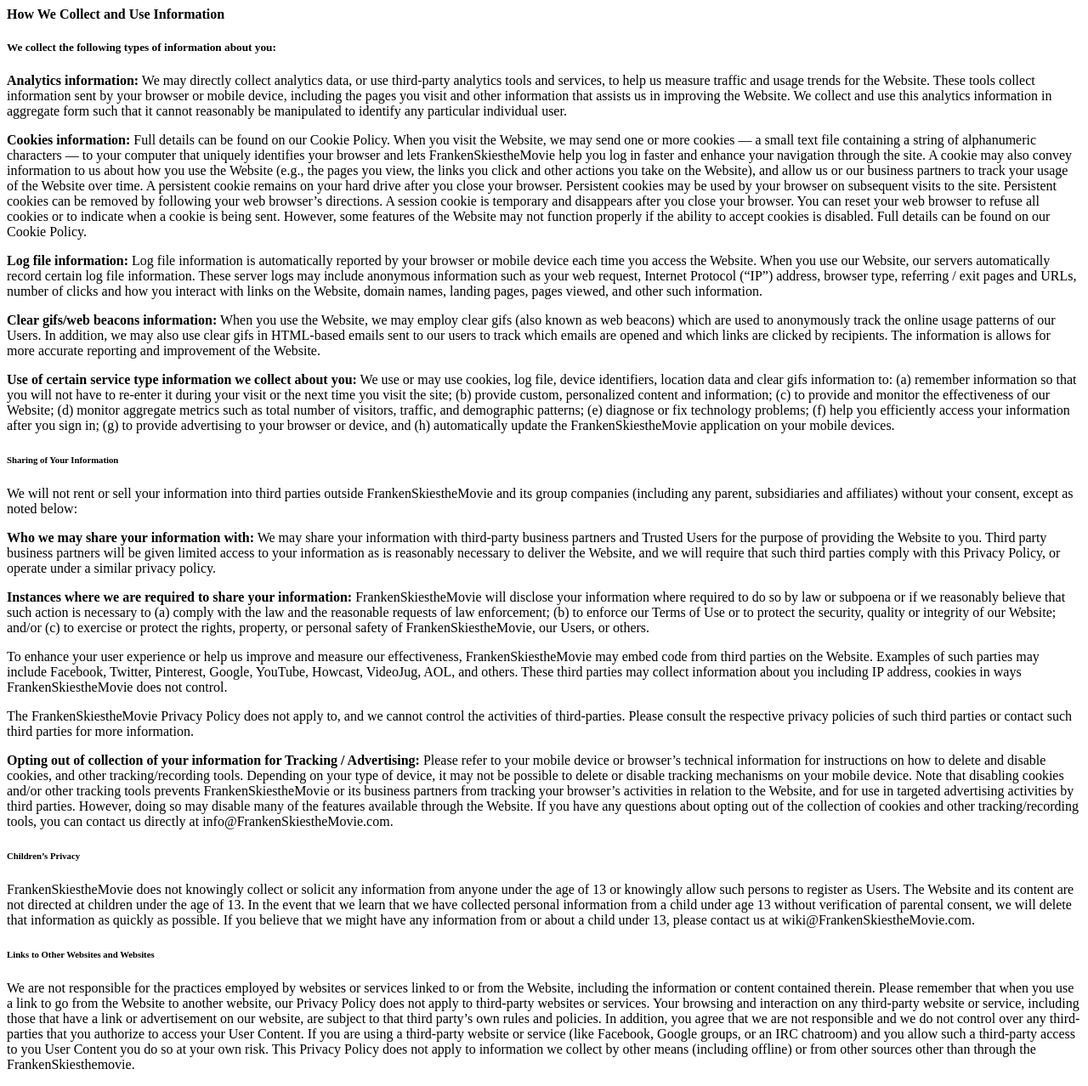
After one commit to nwestwind/FrankenSkies, a PHP site: page /privacy-content.php in a window 1280 px wide. The commit adds this page. Shown: the whole page at 85% size. Run offline with PHP 8.4, Linux system fonts and the light colour scheme.

Commit message:
success send

```diff
--- a/includes/content/join.php
+++ b/includes/content/join.php
@@ -19,6 +19,7 @@
 					</div>
 				</form>
 			</div>
+			<div id="loading">Loading...</div>
 		</div>
 	</div>
 </section>
--- /dev/null
+++ b/includes/content/privacy-content.php
@@ -0,0 +1,68 @@
+<section class="white">
+		<a id="privacy" class="anchor"></a>
+		<div class="inner-container">
+			<div class="row">
+				<div class="col s12">
+					<h4>How We Collect and Use Information</h4>
+
+					<h5>We collect the following types of information about you:</h5>
+					<p><strong>Analytics information:</strong> We may directly collect analytics data, or use third-party analytics tools and services, to help us measure traffic and usage trends for the Website. These tools collect information sent by your browser or mobile device, including the pages you visit and other information that assists us in improving the Website. We collect and use this analytics information in aggregate form such that it cannot reasonably be manipulated to identify any particular individual user.</p>
+
+					<p><strong>Cookies information:</strong> Full details can be found on our Cookie Policy. When you visit the Website, we may send one or more cookies — a small text file containing a string of alphanumeric characters — to your computer that uniquely identifies your browser and lets FrankenSkiestheMovie help you log in faster and enhance your navigation through the site. A cookie may also convey information to us about how you use the Website (e.g., the pages you view, the links you click and other actions you take on the Website), and allow us or our business partners to track your usage of the Website over time. A persistent cookie remains on your hard drive after you close your browser. Persistent cookies may be used by your browser on subsequent visits to the site. Persistent cookies can be removed by following your web browser’s directions. A session cookie is temporary and disappears after you close your browser. You can reset your web browser to refuse all cookies or to indicate when a cookie is being sent. However, some features of the Website may not function properly if the ability to accept cookies is disabled. Full details can be found on our Cookie Policy.</p>
+
+					<p><strong>Log file information:</strong> Log file information is automatically reported by your browser or mobile device each time you access the Website. When you use our Website, our servers automatically record certain log file information. These server logs may include anonymous information such as your web request, Internet Protocol (“IP”) address, browser type, referring / exit pages and URLs, number of clicks and how you interact with links on the Website, domain names, landing pages, pages viewed, and other such information.</p>
+
+					<p><strong>Clear gifs/web beacons information:</strong> When you use the Website, we may employ clear gifs (also known as web beacons) which are used to anonymously track the online usage patterns of our Users. In addition, we may also use clear gifs in HTML-based emails sent to our users to track which emails are opened and which links are clicked by recipients. The information is allows for more accurate reporting and improvement of the Website.</p>
+	<!--
+					<h6>Device identifiers:</h6>
+					<p>When you access the Website by or through a mobile device (including but not limited to smart-phones or tablets), we may access, collect, monitor and/or remotely store one or more “device identifiers,” such as a universally unique identifier (“UUID”). Device identifiers are small data files or similar data structures stored on or associated with your mobile device, which uniquely identify your mobile device. A device identifier may be data stored in connection with the device hardware, data stored in connection with the device’s operating system or other software, or data sent to the device by FrankenSkiestheMovie. A device identifier may convey information to us about how you browse and use the Website. A device identifier may remain persistently on your device, to help you log in faster and enhance your navigation through the Website. Some features of the Website may not function properly if use or availability of device identifiers is impaired or disabled.</p> -->
+
+					<!-- <h6>Location data:</h6>
+					<p>When you access the Website by or through a mobile device, we may access, collect, monitor and/or remotely store “location data,” which may include GPS coordinates (e.g. latitude and/or longitude) or similar information regarding the location of your mobile device. Location data may convey to us information about how you browse and use the Website. Some features of the Website, particularly location-based services, may not function properly if use or availability of location data is impaired or disabled.</p> -->
+
+					<!-- <h6>Commercial and marketing communications:</h6>
+					<p>We use the information we collect or receive, such as your email address, to communicate directly with you. We may send you emails containing newsletters, promotions, and special offers. If you do not want to receive such email messages, you will be given the option to opt out or change your preferences. We also use your information to send you Website-related emails (e.g., account verification, purchase and billing confirmations and reminders, changes/updates to features of the Website, technical and security notices). You may not opt out of Website-related emails. You may also be able to be “found” on FrankenSkiestheMovie based on information that you provide (see “Find friends on FrankenSkiestheMovie”) above.</p> -->
+
+					<p><strong>Use of certain service type information we collect about you:</strong> We use or may use cookies, log file, device identifiers, location data and clear gifs information to: (a) remember information so that you will not have to re-enter it during your visit or the next time you visit the site; (b) provide custom, personalized content and information; (c) to provide and monitor the effectiveness of our Website; (d) monitor aggregate metrics such as total number of visitors, traffic, and demographic patterns; (e) diagnose or fix technology problems; (f) help you efficiently access your information after you sign in; (g) to provide advertising to your browser or device, and (h) automatically update the FrankenSkiestheMovie application on your mobile devices.</p>
+
+
+					<h6>Sharing of Your Information</h6>
+					<p>We will not rent or sell your information into third parties outside FrankenSkiestheMovie and its group companies (including any parent, subsidiaries and affiliates) without your consent, except as noted below:</p>
+
+					<p><strong>Who we may share your information with:</strong> We may share your information with third-party business partners and Trusted Users for the purpose of providing the Website to you. Third party business partners will be given limited access to your information as is reasonably necessary to deliver the Website, and we will require that such third parties comply with this Privacy Policy, or operate under a similar privacy policy.</p>
+
+					<!-- <p>Who can see User Content:<p>
+					<p>Any User Content that you voluntarily disclose for posting to the Website becomes available to the public and cannot be removed, except by FrankenSkiestheMovie in its sole discretion. Once posted on FrankenSkiestheMovie, User Content may not be removable from public view, as copies may remain viewable in cached and archived pages of the Website, on other sites that have republished us, or if other Users have copied or saved that information. If you do not wish your User Content to be available to the public, please don’t post it on FrankenSkiestheMovie. Your username and if you choose to disclose it, your real name, will be published publicly. Once published your username and / or real name may not be able to be removed.</p>
+
+					<p>Who can see your IP address: If you post User Content on the Website while not logged in, your IP address will be published with your User Content in order to attribute your contribution to the Website. A selection of Trusted Users with administrative powers on FrankenSkiestheMovie have the ability to review IP addresses of users to reduce abusive behavior. Any third party service embedded on FrankenSkiestheMovie such as an advertiser, video provider, social network or other third party will also have access to your IP address.</p>
+
+					<p>Who can see your email address: If you enter an email address, you will enable communication from FrankenSkiestheMovie and other Users. If you reply to users or participate in group FrankenSkiestheMovie activities such as meetups, your email address will be shared with these users. In addition, some email addresses such as blocked@FrankenSkiestheMovie.com forward to a group of Trusted Users, who will use your email address to reply to the email.</p>
+	 -->
+					<!-- <h6>What happens in the event of a change of control:</h6>
+					<p>We may buy or sell/divest/transfer the company (including any shares in the company), or any combination of its products, services, assets and/or businesses. Your information such as customer names and email addresses, User Content and other user information related to the Website may be among the items sold or otherwise transferred in these types of transactions. We may also sell, assign or otherwise transfer such information in the course of corporate divestitures, mergers, acquisitions, bankruptcies, dissolutions, reorganizations, liquidations, similar transactions or proceedings involving all or a portion of the company.</p> -->
+
+					<p><strong>Instances where we are required to share your information:</strong> FrankenSkiestheMovie will disclose your information where required to do so by law or subpoena or if we reasonably believe that such action is necessary to (a) comply with the law and the reasonable requests of law enforcement; (b) to enforce our Terms of Use or to protect the security, quality or integrity of our Website; and/or (c) to exercise or protect the rights, property, or personal safety of FrankenSkiestheMovie, our Users, or others.</p>
+
+					<!-- <h6>Ads on FrankenSkiestheMovie:</h6>
+					<p>We may also share certain information such as your location, browser, and cookie data and other data relating to your use of our Website with our business partners to deliver advertisements (“ads”) that may be of interest to you. FrankenSkiestheMovie may allow third-party ad servers or ad networks to serve advertisements on the Website. These third-party ad servers or ad networks use technology to send, directly to your browser or mobile device, the ads and ad links that appear on the Website, and will automatically receive your IP address when they do so. They may also use other technologies (such as cookies, JavaScript, device identifiers, location data, and clear gifs, see above) to compile information about your browser’s or device’s visits and usage patterns on the Website and on other websites, and to measure the effectiveness of their ads and to personalize the advertising content delivered to you.</p>
+
+					<p>For example, Google uses DART cookies in order to deliver ads to you through the Website. Google's use of the DART cookie enables it and its partners to serve ads to you based on your visit to the Website and previous websites that you may have visited. Other advertising networks also use similar cookies, clear gifs, or other mechanisms to deliver targeted advertising to you through the Website. You can delete these cookies by following the instructions here: http://www.FrankenSkiestheMovie.com/Clear-Your-Browser%27s-Cookies . You may opt out of use of Google’s DART cookie and cookies placed by Network Advertising Initiative (NAI) certified ad networks here: http://www.networkadvertising.org/managing/opt_out.asp . Opting out of these cookies will be effective not only on the Website, but on all websites with NAI certified advertising networks. However, these opt-outs will be ineffective on networks that are not NAI certified.</p> -->
+
+					<!-- <p>Please note that an advertiser may ask FrankenSkiestheMovie to show an ad to a certain audience of Users (e.g., based on demographics or other interests). In that situation, FrankenSkiestheMovie or our Partners determines the target audience and FrankenSkiestheMovie serves the advertising to that audience and only provides anonymous data to the advertiser. If you respond to such an ad, the advertiser or ad server may conclude that you fit the description of the audience they are trying to reach.</p> -->
+
+					<p>To enhance your user experience or help us improve and measure our effectiveness, FrankenSkiestheMovie may embed code from third parties on the Website. Examples of such parties may include Facebook, Twitter, Pinterest, Google, YouTube, Howcast, VideoJug, AOL, and others. These third parties may collect information about you including IP address, cookies in ways FrankenSkiestheMovie does not control.</p>
+
+					<p>The FrankenSkiestheMovie Privacy Policy does not apply to, and we cannot control the activities of third-parties. Please consult the respective privacy policies of such third parties or contact such third parties for more information.</p>
+
+					<p><strong>Opting out of collection of your information for Tracking / Advertising:</strong> Please refer to your mobile device or browser’s technical information for instructions on how to delete and disable cookies, and other tracking/recording tools. Depending on your type of device, it may not be possible to delete or disable tracking mechanisms on your mobile device. Note that disabling cookies and/or other tracking tools prevents FrankenSkiestheMovie or its business partners from tracking your browser’s activities in relation to the Website, and for use in targeted advertising activities by third parties. However, doing so may disable many of the features available through the Website. If you have any questions about opting out of the collection of cookies and other tracking/recording tools, you can contact us directly at info@FrankenSkiestheMovie.com.</p>
+
+
+					<h6>Children’s Privacy</h6>
+					<p>FrankenSkiestheMovie does not knowingly collect or solicit any information from anyone under the age of 13 or knowingly allow such persons to register as Users. The Website and its content are not directed at children under the age of 13. In the event that we learn that we have collected personal information from a child under age 13 without verification of parental consent, we will delete that information as quickly as possible. If you believe that we might have any information from or about a child under 13, please contact us at wiki@FrankenSkiestheMovie.com.</p>
+
+					<h6>Links to Other Websites and Websites</h6>
+					<p>We are not responsible for the practices employed by websites or services linked to or from the Website, including the information or content contained therein. Please remember that when you use a link to go from the Website to another website, our Privacy Policy does not apply to third-party websites or services. Your browsing and interaction on any third-party website or service, including those that have a link or advertisement on our website, are subject to that third party’s own rules and policies. In addition, you agree that we are not responsible and we do not control over any third-parties that you authorize to access your User Content. If you are using a third-party website or service (like Facebook, Google groups, or an IRC chatroom) and you allow such a third-party access to you User Content you do so at your own risk. This Privacy Policy does not apply to information we collect by other means (including offline) or from other sources other than through the FrankenSkiesthemovie.</p>
+				</div>
+			</div>
+		</div>
+	</section>
--- a/src/scss/partials/_form.scss
+++ b/src/scss/partials/_form.scss
@@ -23,6 +23,9 @@
 		width: 100%;
 	}
 }
+#loading {
+	display: none;
+}
 #returnmessage.is-visible {
 	color: currentColor;
 	text-align: center;
```
Also changed, not shown: includes/content/media.php (+7 -0 lines), src/js/main.js (+7 -2 lines).
